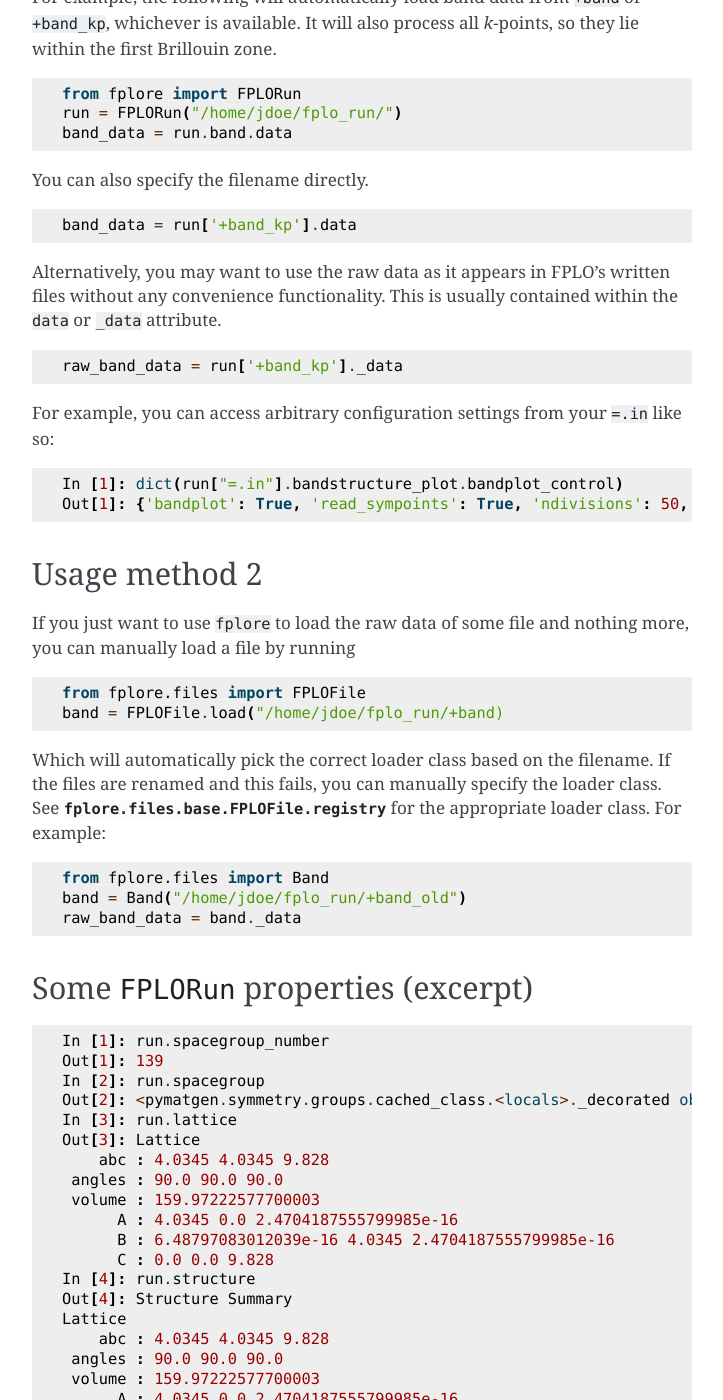
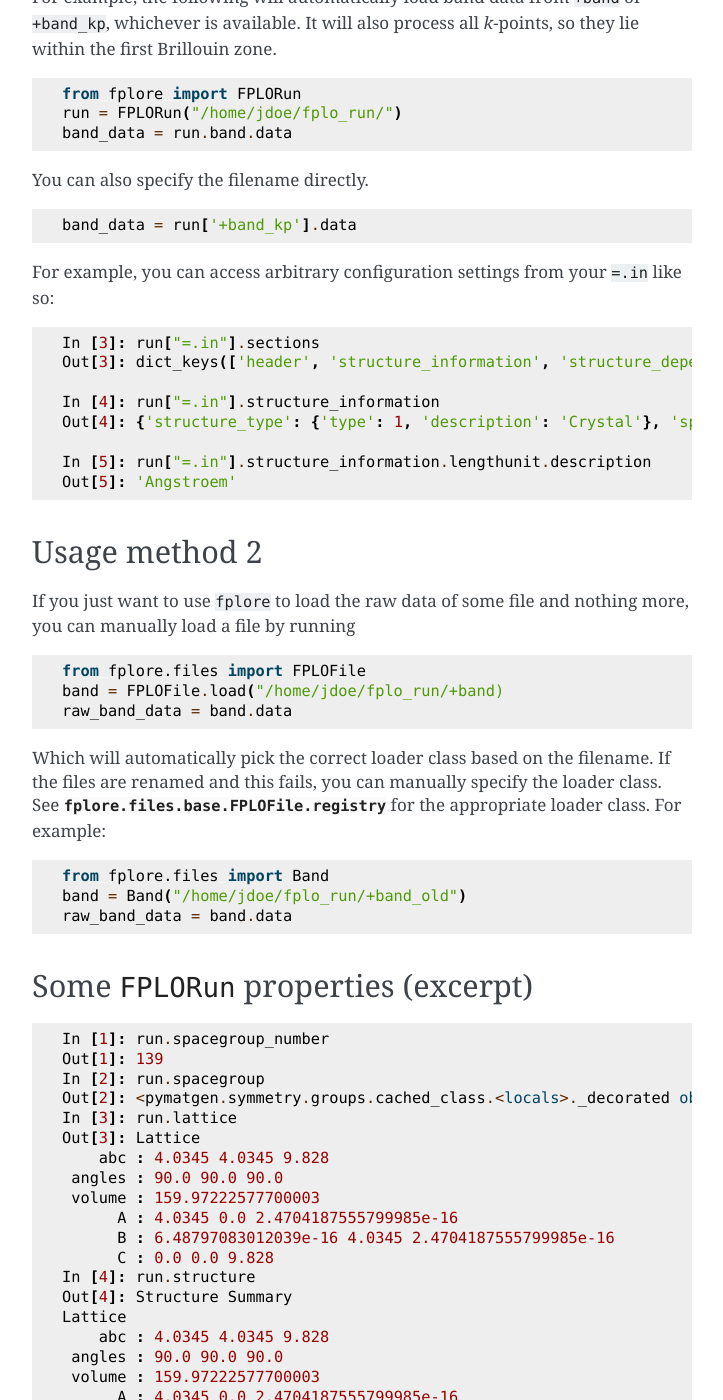
Before and after one commit to mueslo/fplore, a Sphinx documentation site: the page built from docs/index.rst, in a window 1280 px wide and 1400 px high, scrolled down 923 px. Shown: the whole window, without its empty margins (388-1111 px from the left). Built offline with Sphinx 7.4.7, drawn with Linux system fonts in a browser that asks for light colours.

Commit message:
Update docs

```diff
--- a/docs/index.rst
+++ b/docs/index.rst
@@ -57,18 +57,18 @@ You can also specify the filename directly.
 
    band_data = run['+band_kp'].data
 
-Alternatively, you may want to use the raw data as it appears in FPLO's written files without any convenience functionality. This is usually contained within the ``data`` or ``_data`` attribute.
-
-.. code-block:: python
-
-   raw_band_data = run['+band_kp']._data
-
 For example, you can access arbitrary configuration settings from your ``=.in`` like so:
 
 .. code-block:: python
 
-   In [1]: dict(run["=.in"].bandstructure_plot.bandplot_control)
-   Out[1]: {'bandplot': True, 'read_sympoints': True, 'ndivisions': 50, 'emin': -2, 'emax': 2, 'nptdos': 1000, 'plot_idos': False, 'plot_ndos': False, 'restrict_bands_to_window': False, 'coeffout': False}
+   In [3]: run["=.in"].sections
+   Out[3]: dict_keys(['header', 'structure_information', 'structure_dependend', 'mesh', 'brillouin', 'bandstructure_plot', 'iteration_control', 'forces', 'options', 'cpa', 'numerics', 'LSDA_U', 'OPC', 'Advanced_output'])
+
+   In [4]: run["=.in"].structure_information
+   Out[4]: {'structure_type': {'type': 1, 'description': 'Crystal'}, 'spacegroup': {'number': 139, 'symbol': 'I4/MMM'}, 'subgroupgenerators': [], 'lengthunit': {'type': 2, 'description': 'Angstroem'}, 'lattice_constants': [4.0345, 4.0345, 9.828], 'axis_angles': [90.0, 90.0, 90.0], 'max_L': 4, 'nsort': 3, 'wyckoff_positions': [{'element': 'Yb', 'tau': [0, 0, 0]}, {'element': 'Ir', 'tau': [Fraction(1, 2), 0, Fraction(-1, 4)]}, {'element': 'Si', 'tau': [0, 0, 0.3807989986]}]}
+
+   In [5]: run["=.in"].structure_information.lengthunit.description
+   Out[5]: 'Angstroem'
 
 Usage method 2
 --------------
@@ -86,7 +87,7 @@ Which will automatically pick the correct loader class based on the filename. If
 
    from fplore.files import Band
    band = Band("/home/jdoe/fplo_run/+band_old")
-   raw_band_data = band._data
+   raw_band_data = band.data
 
 Some ``FPLORun`` properties (excerpt)
 -------------------------------------
```
Also changed, not shown: other parts of docs/index.rst (+1 -0 lines).
